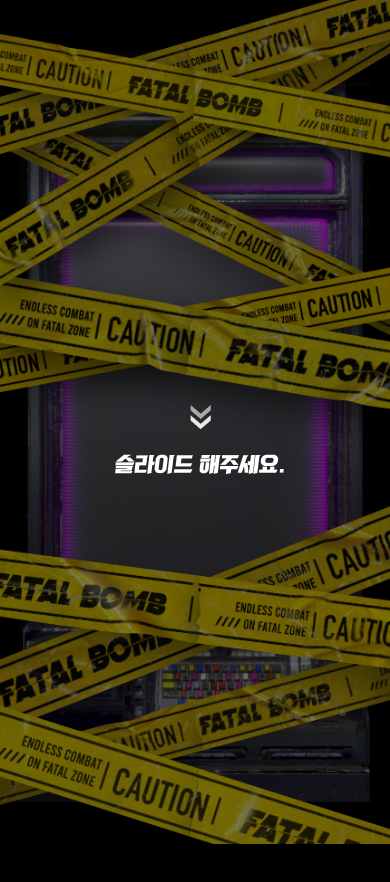
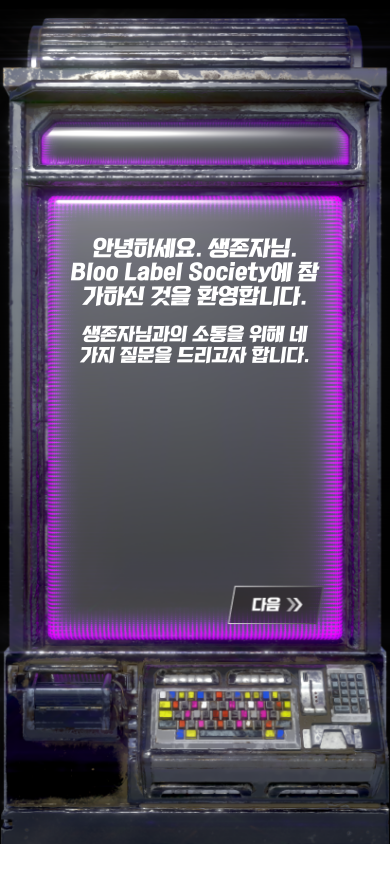
Before and after one commit to hobinyoo/mobileFirstandGsap, a Next.js app: page / in a window 390 px wide. Shown: the top 882 px of the page. After the commit the page ends 844 px from the top, so only its background shows below. Built offline with nearby package versions, Linux system fonts and the light colour scheme.

Commit message:
Design Swiper Mobile  UI 수정

```diff
--- a/components/CharacterSection.tsx
+++ b/components/CharacterSection.tsx
@@ -4,6 +4,11 @@
 import selectedInfoImg from '@images/selectedInfo.png'
 import Image from 'next/image'
 import { useState } from 'react'
+
+const Wrapper = styled.div`
+  width: 100%;
+  height: 100%;
+`
 const QuestionText = styled.div`
   font-size: var(--fontsm);
   text-align: center;
@@ -11,7 +16,7 @@
   margin: auto;
 `
 const Selectul = styled.ul`
-  margin-top: 3vh;
+  margin-top: calc(var(--vh, 1vh) * 2);
   width: 100%;
   display: flex;
   flex-direction: column;
@@ -21,18 +26,17 @@
   display: flex;
   align-items: center;
   position: relative;
+  width: 65vw;
+  height: calc(var(--vh, 1vh) * 6);
+  margin-bottom: calc(var(--vh, 1vh) * 1);
+  z-index: -1;
 `
 const TextInfo = styled.p`
   position: absolute;
   margin-left: 8vw;
+  z-index: 1;
 `
 
-const ImageWrapper = styled.div`
-  position: relative;
-  width: 65vw;
-  height: 6vh;
-  z-index: -1;
-`
 
 const CharacterSection = ({
   character,
@@ -44,7 +48,7 @@
   const Text = ['활동적인', '이타적인', '주목받는', '온화한']
 
   return (
-    <>
+    <Wrapper>
       <QuestionText>
         다음 중 자신을 잘 나타낸다고 생각되는 단어를 고르세요.
       </QuestionText>
@@ -59,7 +63,7 @@
           >
             <TextInfo>{value}</TextInfo>
             {character != value ? (
-              <ImageWrapper>
+
                 <Image
                   priority
                   src={selectInfoImg}
@@ -67,9 +71,9 @@
                   style={{ objectFit: 'contain', objectPosition: 'center' }}
                   alt="selectInfo"
                 />
-              </ImageWrapper>
+
             ) : (
-              <ImageWrapper>
+
                 <Image
                   priority
                   fill
@@ -78,12 +82,12 @@
                   sizes="100%"
                   alt="selectedInfo"
                 />
-              </ImageWrapper>
+
             )}
           </Selectli>
         ))}
       </Selectul>
-    </>
+    </Wrapper>
   )
 }
 
--- a/components/ItemSection.tsx
+++ b/components/ItemSection.tsx
@@ -4,6 +4,11 @@
 import selectedInfoImg from '@images/selectedInfo.png'
 import Image from 'next/image'
 import { useState } from 'react'
+
+const Wrapper = styled.div`
+  width: 100%;
+  height: 100%;
+`
 const QuestionText = styled.div`
   font-size: var(--fontsm);
   width: 80%;
@@ -11,7 +16,7 @@
   text-align: center;
 `
 const Selectul = styled.ul`
-  margin-top: 3vh;
+  margin-top: calc(var(--vh, 1vh) * 2);
   width: 100%;
   display: flex;
   flex-direction: column;
@@ -21,16 +26,14 @@
   display: flex;
   align-items: center;
   position: relative;
+  width: 65vw;
+  height: calc(var(--vh, 1vh) * 6);
+  margin-bottom: calc(var(--vh, 1vh) * 1);
 `
 const TextInfo = styled.p`
   position: absolute;
   margin-left: 8vw;
-`
-const ImageWrapper = styled.div`
-  position: relative;
-  width: 65vw;
-  height: 6vh;
-  z-index: -1;
+  z-index: 1;
 `
 
 const ItemSection = ({
@@ -43,7 +46,7 @@
   const Text = ['빛나는 반지', '편한 후드티', '무난한 티셔츠', '시크한 모자']
 
   return (
-    <>
+    <Wrapper>
       <QuestionText>절대 포기할 수 없는 패션 아이템을 고르세요.</QuestionText>
 
       <Selectul>
@@ -56,7 +59,6 @@
           >
             <TextInfo>{value}</TextInfo>
             {item != value ? (
-              <ImageWrapper>
               <Image
                 priority
                 src={selectInfoImg}
@@ -64,9 +66,7 @@
                 style={{ objectFit: 'contain', objectPosition: 'center' }}
                 alt="selectInfo"
               />
-              </ImageWrapper>
             ) : (
-              <ImageWrapper>
               <Image
                 priority
                 src={selectedInfoImg}
@@ -74,12 +74,11 @@
                 style={{ objectFit: 'contain', objectPosition: 'center' }}
                 alt="selectedInfo"
               />
-              </ImageWrapper>
             )}
           </Selectli>
         ))}
       </Selectul>
-    </>
+    </Wrapper>
   )
 }
 
--- a/components/LocationSection.tsx
+++ b/components/LocationSection.tsx
@@ -4,6 +4,11 @@
 import selectedInfoImg from '@images/selectedInfo.png'
 import Image from 'next/image'
 import { useState } from 'react'
+
+const Wrapper = styled.div`
+  width: 100%;
+  height: 100%;
+`
 const QuestionText = styled.div`
   font-size: var(--fontsm);
   text-align: center;
@@ -11,7 +16,7 @@
   margin: auto;
 `
 const Selectul = styled.ul`
-  margin-top: 3vh;
+  margin-top: calc(var(--vh, 1vh) * 2);
   width: 100%;
   display: flex;
   flex-direction: column;
@@ -21,17 +26,15 @@
   display: flex;
   align-items: center;
   position: relative;
+  width: 65vw;
+  height: calc(var(--vh, 1vh) * 6);
+  margin-bottom: calc(var(--vh, 1vh) * 1);
+  z-index: -1;
 `
 const TextInfo = styled.p`
   position: absolute;
   margin-left: 8vw;
-`
-
-const ImageWrapper = styled.div`
-  position: relative;
-  width: 65vw;
-  height: 6vh;
-  z-index: -1;
+  z-index: 1;
 `
 
 const LocationSection = ({
@@ -44,7 +47,7 @@
   const Text = ['서울', '대전', '광주', '부산']
 
   return (
-    <>
+    <Wrapper>
       <QuestionText>본인 거주 지역과 가장 가까운 곳을 고르세요.</QuestionText>
 
       <Selectul>
@@ -57,7 +60,6 @@
           >
             <TextInfo>{value}</TextInfo>
             {location != value ? (
-              <ImageWrapper>
               <Image
                 fill
                 priority
@@ -66,9 +68,7 @@
                 sizes="100%"
                 alt="selectInfo"
               />
-              </ImageWrapper>
             ) : (
-              <ImageWrapper>
               <Image
                 fill
                 priority
@@ -77,12 +77,11 @@
                 sizes="100%"
                 alt="selectedInfo"
               />
-              </ImageWrapper>
             )}
           </Selectli>
         ))}
       </Selectul>
-    </>
+    </Wrapper>
   )
 }
 
--- a/components/StartSection.tsx
+++ b/components/Main.tsx
@@ -18,20 +18,36 @@
 
 const Section = styled.section`
   width: 100vw;
-  min-height: 100vh;
+  min-height: 100%;
+  position: relative;
+  background-color: black;
+  display: flex;
+  justify-content: center;
+  align-items: center;
+  overflow: hidden;
+  font-family: var(--fontR);
+`
+
+const BackImage = styled.div<GetBarcodeProps>`
+  width: 100%;
+  min-height: 100%;
+  /* position: relative; */
+  /* transform: ${(props) => (props.getBarcode ? 'scale(1)' : 'scale(0.9)')}; */
+  /* transform: scale(1); */
+  /* opacity: 1; */
+`
+
+const SectionInner = styled.div`
+  z-index: 1;
+  position: absolute;
+  width: 70vw;
+  min-height: calc(var(--vh, 1vh) * 50);
+  color: white;
   display: flex;
   flex-direction: column;
-  justify-content: center;
   align-items: center;
-  position: sticky;
-  overflow: hidden;
-  background-color: black;
   font-family: var(--fontR);
-
-  /* only ios */
-  /* @supports (-webkit-touch-callout: none) {
-  height: -webkit-fill-available;
-} */
+  /* opacity: 1; */
 `
 const SectionOverlay = styled.div<GetBarcodeProps>`
   z-index: 2;
@@ -40,13 +56,7 @@
   min-height: 100%;
   background-color: rgb(0, 0, 0, 0.5);
 `
-const BackImage = styled.div<GetBarcodeProps>`
-  width: 100vw;
-  min-height: 100%;
-  position: relative;
-  transform: ${(props) => (props.getBarcode ? 'scale(1)' : 'scale(0.9)')};
-  opacity: 1;
-`
+
 const GetBarcode = styled.div`
   position: absolute;
   width: 18vw;
@@ -55,19 +65,7 @@
   left: 8vw;
   z-index: 2;
 `
-const SectionInner = styled.div`
-  z-index: 1;
-  position: absolute;
-  width: 70vw;
-  min-height: 50vh;
-  color: white;
-  display: flex;
-  flex-direction: column;
-  align-items: center;
-  padding-top: 3vh;
-  font-family: var(--fontR);
-  opacity: 0;
-`
+
 
 const TapeLeft = styled.div<GetBarcodeProps>`
   width: 100vw;
@@ -99,8 +97,9 @@
   min-height: 100vh;
   position: fixed;
   z-index: 1;
+  background-color: black;
 `
-export default function StartSection() {
+export default function Main() {
   const sectionRef = useRef<HTMLDivElement>(null)
   const divInnerRef = useRef<HTMLDivElement>(null)
   const tapeLeftRef = useRef<HTMLDivElement>(null)
@@ -133,106 +132,97 @@
     //fromto에서 일어나는 일은 생겨난 스크롤 동안 일어나는 변화를 감지
     //to는 순차적으로
     //fromto에서 key도 순차적으로 할 수 있음
-    if (getBarcode) {
-      window.scrollTo({
-        top: DivElem?.scrollTop,
-      })
-      setTimeout(() => {
-        gsap.to(BarcodeElem, {
-          width: '100vw',
-          height: '100vh',
-          left: '0',
-        })
+    // if (getBarcode) {
+    //   window.scrollTo({
+    //     top: DivElem?.scrollTop,
+    //   })
+    //   setTimeout(() => {
+    //     gsap.to(BarcodeElem, {
+    //       width: '100vw',
+    //       height: '100vh',
+    //       left: '0',
+    //     })
+    //     BarcodeElem?.classList.add('animate__animated', 'animate__flip')
+    //   }, 1000)
 
-        BarcodeElem?.classList.add('animate__animated', 'animate__flip')
-      }, 1000)
+    //   let t2 = gsap
+    //     .timeline({
+    //       scrollTrigger: {
+    //         trigger: DivElem,
+    //         start: 'top top',
+    //         end: `+=${DivElem != null && DivElem.offsetWidth + 1000}`,
+    //         scrub: 1,
+    //         pin: true,
+    //         pinSpacing: true,
+    //       },
+    //     })
+    //     .to(
+    //       OverlayElem,
+    //       { backgroundColor: 'rgb(0,0,0,0.5)', ease: 'none', zIndex: '3' },
+    //       'key1'
+    //     )
+    //     .to(LeftTapeElem, { x: '0' }, 'key1')
+    //     .to(RightTapeElem, { x: '0' }, 'key1')
+    //     .to(BarcodeElem, { scale: 0.9 }, 'key1')
+    //     .to(GetInfoElem, { opacity: '0' }, 'key1')
+    //     .to(OverlayElem, { zIndex: '4' }, 'key2')
+    //     .fromTo(
+    //       ThanksElem,
+    //       { y: '50%', opacity: '0', zIndex: '0' },
+    //       { y: '50%', opacity: '1', zIndex: '5' },
+    //       'key2'
+    //     )
 
-      let t2 = gsap
-        .timeline({
-          scrollTrigger: {
-            trigger: DivElem,
-            start: 'top top',
-            end: `+=${DivElem != null && DivElem.offsetWidth + 1000}`,
-            scrub: 1,
-            pin: true,
-            pinSpacing: true,
-          },
-        })
-        .to(
-          OverlayElem,
-          { backgroundColor: 'rgb(0,0,0,0.5)', ease: 'none', zIndex: '3' },
-          'key1'
-        )
-        .to(LeftTapeElem, { x: '0' }, 'key1')
-        .to(RightTapeElem, { x: '0' }, 'key1')
-        .to(BarcodeElem, { scale: 0.9 }, 'key1')
-        .to(GetInfoElem, { opacity: '0' }, 'key1')
-        .to(OverlayElem, { zIndex: '4' }, 'key2')
-        .fromTo(
-          ThanksElem,
-          { y: '50%', opacity: '0', zIndex: '0' },
-          { y: '50%', opacity: '1', zIndex: '5' },
-          'key2'
-        )
-
-      return () => {
-        if (t2) t2.kill()
-      }
-    } else {
-      let t1 = gsap
-        .timeline({
-          scrollTrigger: {
-            trigger: Elem,
-            start: 'top top',
-            end: `+=${Elem != null && Elem.offsetWidth + 1000}`,
-            scrub: 1,
-            pin: true,
-            pinSpacing: true,
-          },
-        })
-        .to(SlideElem, { y: '50%', opacity: '0', zIndex: '0' }, 'key1')
-        .to(OverlayElem, { zIndex: '1' }, 'key1')
-        .to(LeftTapeElem, { x: `${-Elem!.offsetWidth}` }, 'key2')
-        .to(RightTapeElem, { x: `${Elem!.offsetWidth}` }, 'key2')
-        .to(InnerElem, { opacity: 1 }, 'key2')
-        .to(
-          OverlayElem,
-          { backgroundColor: 'rgb(0,0,0,0)', ease: 'none' },
-          'key2'
-        )
-        .to(GetInfoElem, { scale: 1 }, 'key2')
-
-      return () => {
-        if (t1) t1.kill()
-      }
-    }
+    //   return () => {
+    //     if (t2) t2.kill()
+    //   }
+    // } else {
+    //   let t1 = gsap.timeline({
+    //     scrollTrigger: {
+    //       trigger: Elem,
+    //       start: 'top top',
+    //       end: `+=${Elem != null && Elem.offsetWidth + 1000}`,
+    //       scrub: 1,
+    //       // pin: true,
+    //       // pinSpacing: true,
+    //       // markers: true,
+    //     },
+    //   })
+    //   .to(SlideElem, { y: '50%', opacity: '0', zIndex: '0' }, 'key1')
+    //   .to(OverlayElem, { zIndex: '1' }, 'key1')
+    //   .to(LeftTapeElem, { x: `${-Elem!.offsetWidth}` }, 'key2')
+    //   .to(RightTapeElem, { x: `${Elem!.offsetWidth}` }, 'key2')
+    //   .to(InnerElem, { opacity: 1 }, 'key2')
+    //   .to(
+    //     OverlayElem,
+    //     { backgroundColor: 'rgb(0,0,0,0)', ease: 'none' },
+    //     'key2'
+    //   )
+    //   .to(GetInfoElem, { scale: 1 }, 'key2')
+    //   return () => {
+    //     if (t1) t1.kill()
+    //   }
+    // }
   }, [getBarcode])
 
   return (
     <>
       <Section ref={sectionRef}>
-        <SectionOverlay getBarcode={getBarcode} ref={overlayRef} />
+        {/* <SectionOverlay getBarcode={getBarcode} ref={overlayRef} /> */}
 
-        <BackImage ref={getInfoRef} getBarcode={getBarcode}>
-          <Image src={backgroundImg} fill alt="backgroundImg" quality={100} />
-        </BackImage>
-
-        <TapeLeft ref={tapeLeftRef} getBarcode={getBarcode}>
+        {/* <TapeLeft ref={tapeLeftRef} getBarcode={getBarcode}>
           <Image src={tapeLeft} fill alt="tapeaLeft" quality={100} />
         </TapeLeft>
 
         <TapeRight ref={tapeRightRef} getBarcode={getBarcode}>
           <Image src={tapeRight} fill alt="tapeaRight" quality={100} />
-        </TapeRight>
+        </TapeRight> */}
 
-        <SectionInner ref={innerRef}>
-          {!getBarcode && <SelectSwiper getBarcode={getBarcode} setGetBarcode={setGetBarcode} />}
-        </SectionInner>
-
+        {/*
         <Slide ref={slideRef}>
           <Image src={slide} alt="slide" quality={100} />
-        </Slide>
-
+        </Slide> */}
+        {/*
         {getBarcode && (
           <>
             <DivInner ref={divInnerRef}>
@@ -252,7 +242,18 @@
               <Image src={thanks} alt="thanks" quality={100} />
             </Thanks>
           </>
-        )}
+        )} */}
+        <SectionInner ref={innerRef}>
+          {!getBarcode && (
+            <SelectSwiper
+              getBarcode={getBarcode}
+              setGetBarcode={setGetBarcode}
+            />
+          )}
+        </SectionInner>
+        <BackImage ref={getInfoRef} getBarcode={getBarcode}>
+          <Image src={backgroundImg} fill alt="backgroundImg" quality={100} />
+        </BackImage>
       </Section>
     </>
   )
--- a/components/SelectSwiper.tsx
+++ b/components/SelectSwiper.tsx
@@ -28,12 +28,17 @@
 
 const SwiperRoot = styled.div`
   width: 100%;
+  padding-top: calc(var(--vh, 1vh) * 3);
   //스와이퍼 custom
   .swiper {
-    &-wrapper,
     &-container {
       display: flex;
       align-items: center;
+      width: 100%;
+      height: calc(var(--vh, 1vh) * 47);
+    }
+    &-wrapper {
+      height: 100%;
     }
     &-slide {
     }
@@ -53,13 +58,19 @@
 `
 const ButtonRight = styled.div`
   position: absolute;
-  right: 0;
-  bottom: 1vh;
+  right: 2vw;
+  bottom: calc(var(--vh, 1vh) * 0.5);
+  width: 6rem;
+  height: 3rem;
+  z-index: 1;
 `
 const ButtonLeft = styled.div<ButtonProps>`
   position: absolute;
-  left: 0;
-  bottom: 1vh;
+  left: 2vw;
+  z-index: 1;
+  width: 6rem;
+  height: 3rem;
+  bottom: calc(var(--vh, 1vh) * 0.5);
   opacity: ${(props) => (props.slideIndex == 0 ? '0' : '1')};
 `
 
@@ -159,10 +170,20 @@
       {!getBarcode && (
         <>
           <ButtonLeft slideIndex={slideIndex} ref={prevRef}>
-            <Image src={prevBtn} sizes="100%" alt="prevBtn" />
+            <Image
+              src={prevBtn}
+              fill
+              style={{ objectFit: 'contain', objectPosition: 'center' }}
+              alt="prevBtn"
+            />
           </ButtonLeft>
           <ButtonRight ref={nextRef} onClick={GetBarcodeClick}>
-            <Image src={nextBtn} sizes="100%" alt="nextBtn" />
+            <Image
+              src={nextBtn}
+              fill
+              style={{ objectFit: 'contain', objectPosition: 'center' }}
+              alt="nextBtn"
+            />
           </ButtonRight>
         </>
       )}
--- a/components/WorthSection.tsx
+++ b/components/WorthSection.tsx
@@ -4,6 +4,11 @@
 import selectedInfoImg from '@images/selectedInfo.png'
 import Image from 'next/image'
 import { useState } from 'react'
+
+const Wrapper = styled.div`
+  width: 100%;
+  height: 100%;
+`
 const QuestionText = styled.div`
   font-size: var(--fontsm);
   text-align: center;
@@ -11,7 +16,7 @@
   margin: auto;
 `
 const Selectul = styled.ul`
-  margin-top: 3vh;
+  margin-top: calc(var(--vh, 1vh) * 2);
   width: 100%;
   display: flex;
   flex-direction: column;
@@ -21,17 +26,15 @@
   display: flex;
   align-items: center;
   position: relative;
+  width: 65vw;
+  height: calc(var(--vh, 1vh) * 6);
+  margin-bottom: calc(var(--vh, 1vh) * 1);
+  z-index: -1;
 `
 const TextInfo = styled.p`
   position: absolute;
   margin-left: 8vw;
-`
-
-const ImageWrapper = styled.div`
-  position: relative;
-  width: 65vw;
-  height: 6vh;
-  z-index: -1;
+  z-index: 1;
 `
 
 const WorthSection = ({
@@ -57,7 +60,6 @@
           >
             <TextInfo>{value}</TextInfo>
             {worth != value ? (
-              <ImageWrapper>
               <Image
                 fill
                 priority
@@ -66,9 +68,7 @@
                 sizes="100%"
                 alt="selectInfo"
               />
-              </ImageWrapper>
             ) : (
-              <ImageWrapper>
               <Image
                 fill
                 priority
@@ -77,7 +77,6 @@
                 sizes="100%"
                 alt="selectedInfo"
               />
-              </ImageWrapper>
             )}
           </Selectli>
         ))}
--- a/pages/index.tsx
+++ b/pages/index.tsx
@@ -1,25 +1,21 @@
-import StartSection from '@components/StartSection'
 import React, { useEffect } from 'react'
+import styled from '@emotion/styled'
+import Main from '@components/Main'
 
+const Wrapper = styled.div`
+  height: calc(var(--vh, 1vh) * 100);
+  width: 100vw;
+  touch-action: none;
+`
 export default function Home() {
   useEffect(() => {
     let vh = window.innerHeight * 0.01
     document.documentElement.style.setProperty('--vh', `${vh}px`)
-
-    window.addEventListener('resize', () => {
-      let vh = window.innerHeight * 0.01;
-      document.documentElement.style.setProperty('--vh', `${vh}px`);
-  });
-
-    window.addEventListener('touchend', () => {
-      let vh = window.innerHeight * 0.01
-      document.documentElement.style.setProperty('--vh', `${vh}px`)
-    })
   }, [])
 
   return (
-    <>
-      <StartSection />
-    </>
+    <Wrapper>
+      <Main />
+    </Wrapper>
   )
 }
--- a/styles/GlobalStyle.ts
+++ b/styles/GlobalStyle.ts
@@ -2,7 +2,6 @@
 
 //GlobalStyles
 export const GlobalStyle = css`
-
   @font-face {
     font-family: 'KoreanRKTR';
     src: url('/fonts/roket.ttf') format('ttf');
@@ -32,15 +31,15 @@
     --secondary: #0a0b5b;
 
     // Fonts As per the type scale generator => https://material-io.cn/inline-tools/typography/
-    --fontBig: 7em; //88 px
-    --fontxxxl: 5.5em; //88 px
-    --fontxxl: 3.4375em; //55 px
-    --fontxl: 2.75em; //44 px
-    --fontlg: 1.9375em; //31 px
-    --fontmd: 1.375em; //22 px
-    --fontsm: 1.125em; //18 px
-    --fontxs: 1em; //16 px
-    --fontxxs: 0.75em; //12 px
+    --fontBig: 7rem; //88 px
+    --fontxxxl: 5.5rem; //88 px
+    --fontxxl: 3.4375rem; //55 px
+    --fontxl: 2.75rem; //44 px
+    --fontlg: 1.9375rem; //31 px
+    --fontmd: 1.375rem; //22 px
+    --fontsm: 1.125rem; //18 px
+    --fontxs: 1rem; //16 px
+    --fontxxs: 0.75rem; //12 px
     //font
 
     --fontR: 'KoreanRKTR';
@@ -87,10 +86,10 @@
     border: none;
 
     /* 배경 색상 지정 */
-    background-color: black;
+    /* background-color: black; */
 
-    /* 모바일 웹 브라우저 당겨서 새로고침 막기 */
-    overscroll-behavior: contain;
+    /* 사파리 새로고침 막기 */
+    overflow: hidden;
+    /* overscroll-behavior: contain; */
   }
-
 `
```
Lines whose indentation alone changed are shown as unchanged.
